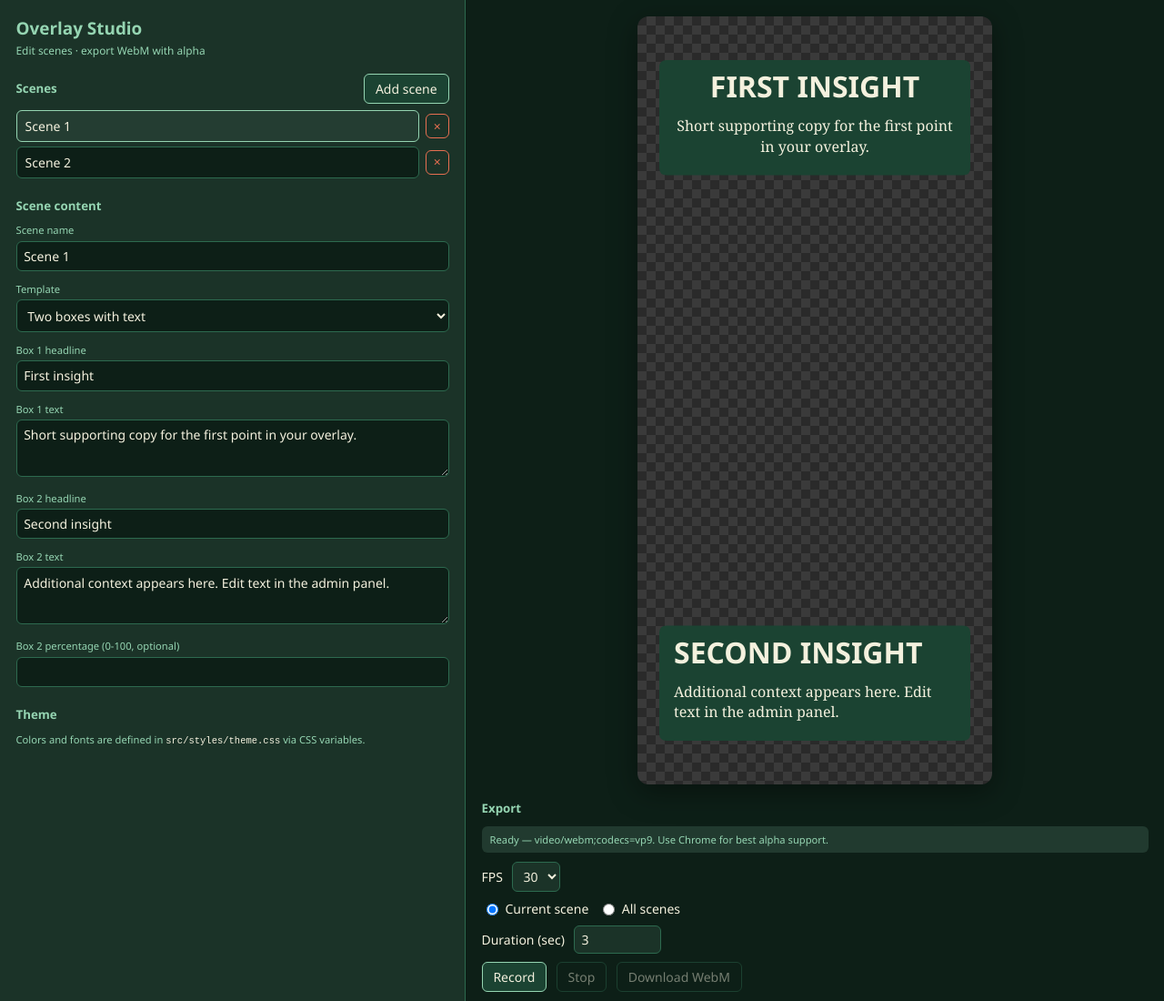
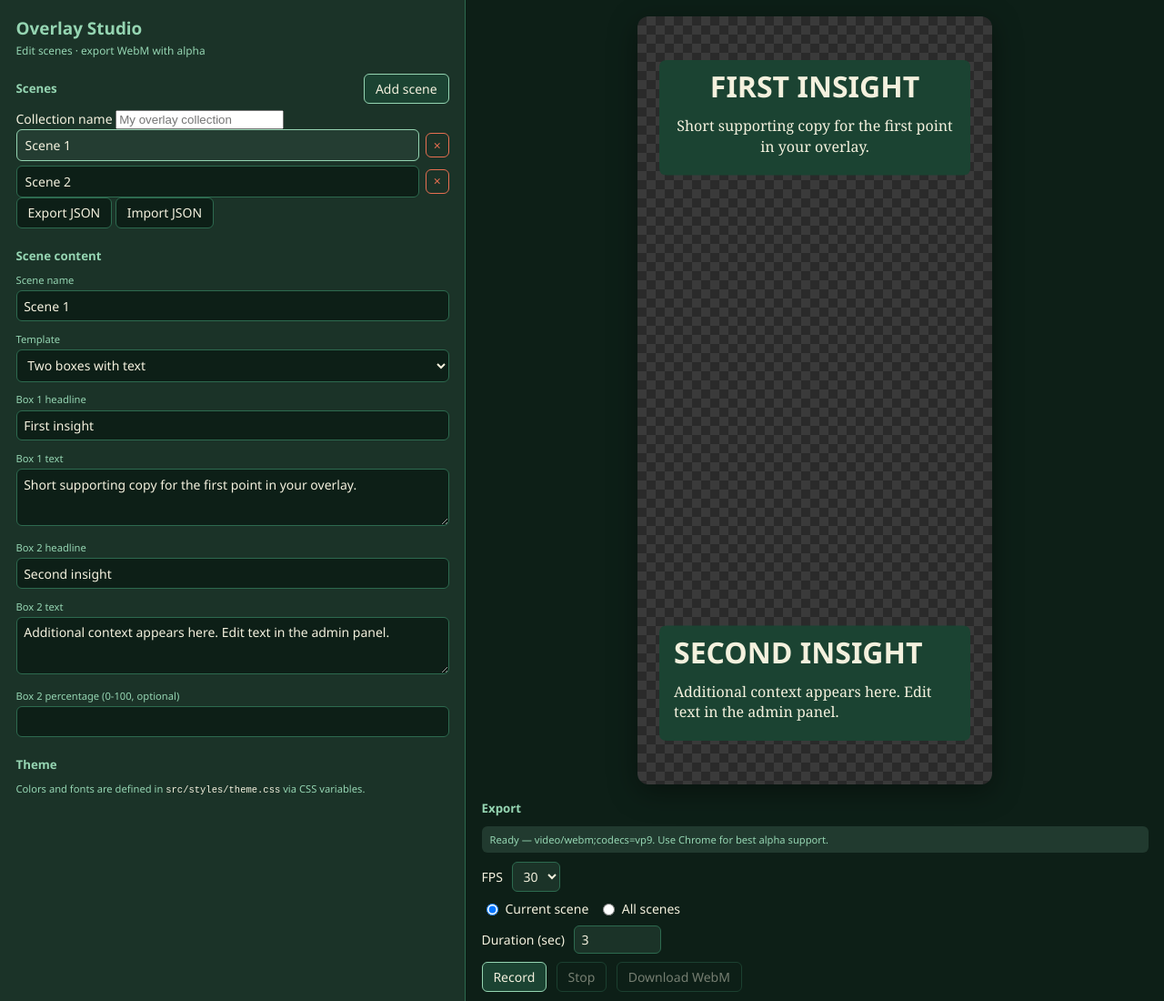
Before and after one commit to floede/overlay-canvas-studio, a website built with Vite: page index.html in a window 1280 px wide. Shown: the top 1100 px of the page at 91% size. Built offline with nearby package versions, Linux system fonts and the light colour scheme.

Commit message:
Add scene collection management: Implement input for collection name and buttons for exporting and importing scene data in JSON format.

```diff
--- a/index.html
+++ b/index.html
@@ -22,7 +22,16 @@
             <h2>Scenes</h2>
             <button type="button" id="add-scene-btn" class="btn btn-primary">Add scene</button>
           </div>
+          <div class="collection-name-field">
+            <label for="collection-name-input">Collection name</label>
+            <input type="text" id="collection-name-input" placeholder="My overlay collection" />
+          </div>
           <ul id="scene-list" class="scene-list"></ul>
+          <div class="scene-actions">
+            <button type="button" id="export-scenes-btn" class="btn">Export JSON</button>
+            <button type="button" id="import-scenes-btn" class="btn">Import JSON</button>
+            <input type="file" id="import-scenes-file" accept=".json" hidden />
+          </div>
         </section>
 
         <section class="admin-section">
```
